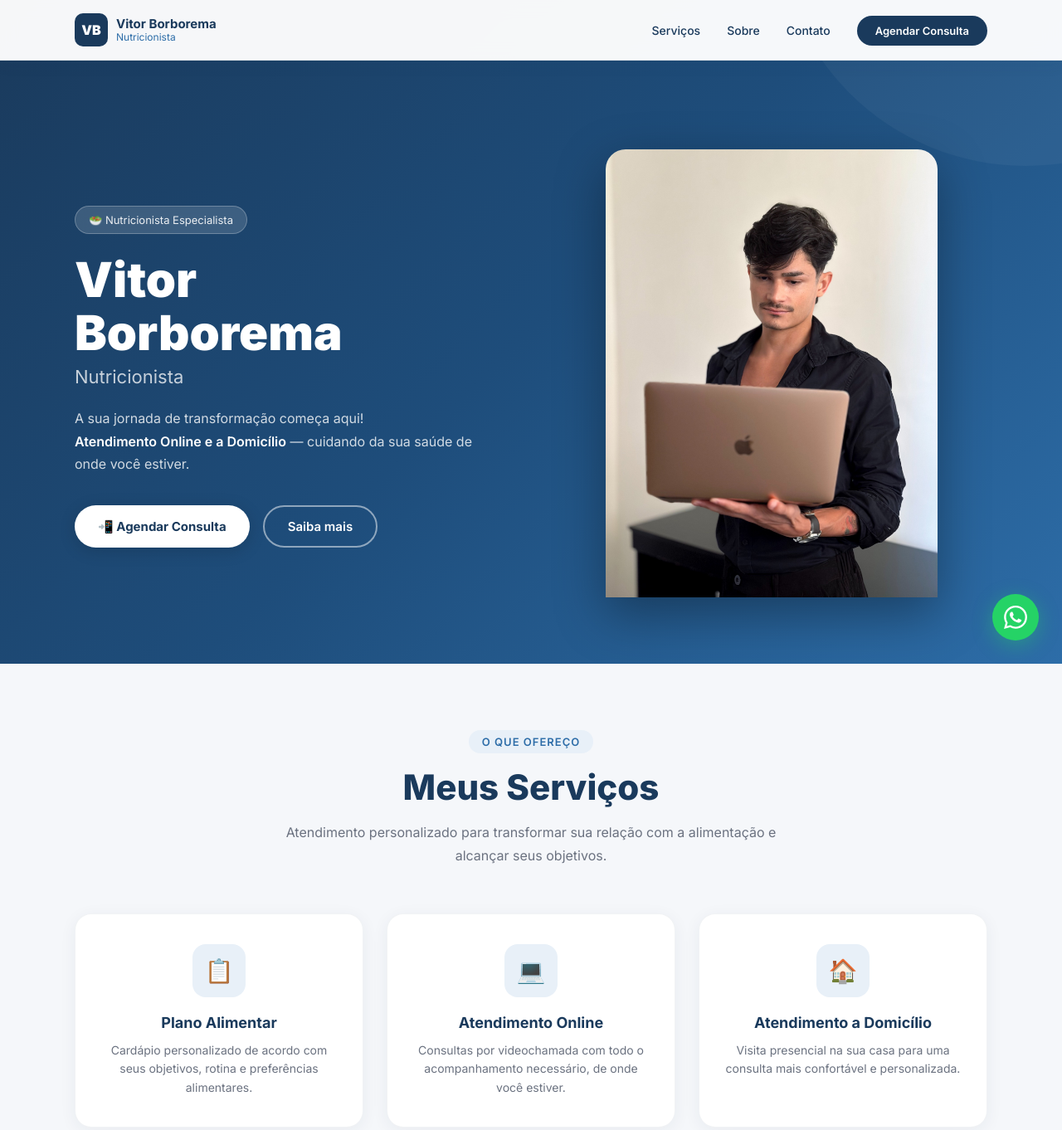
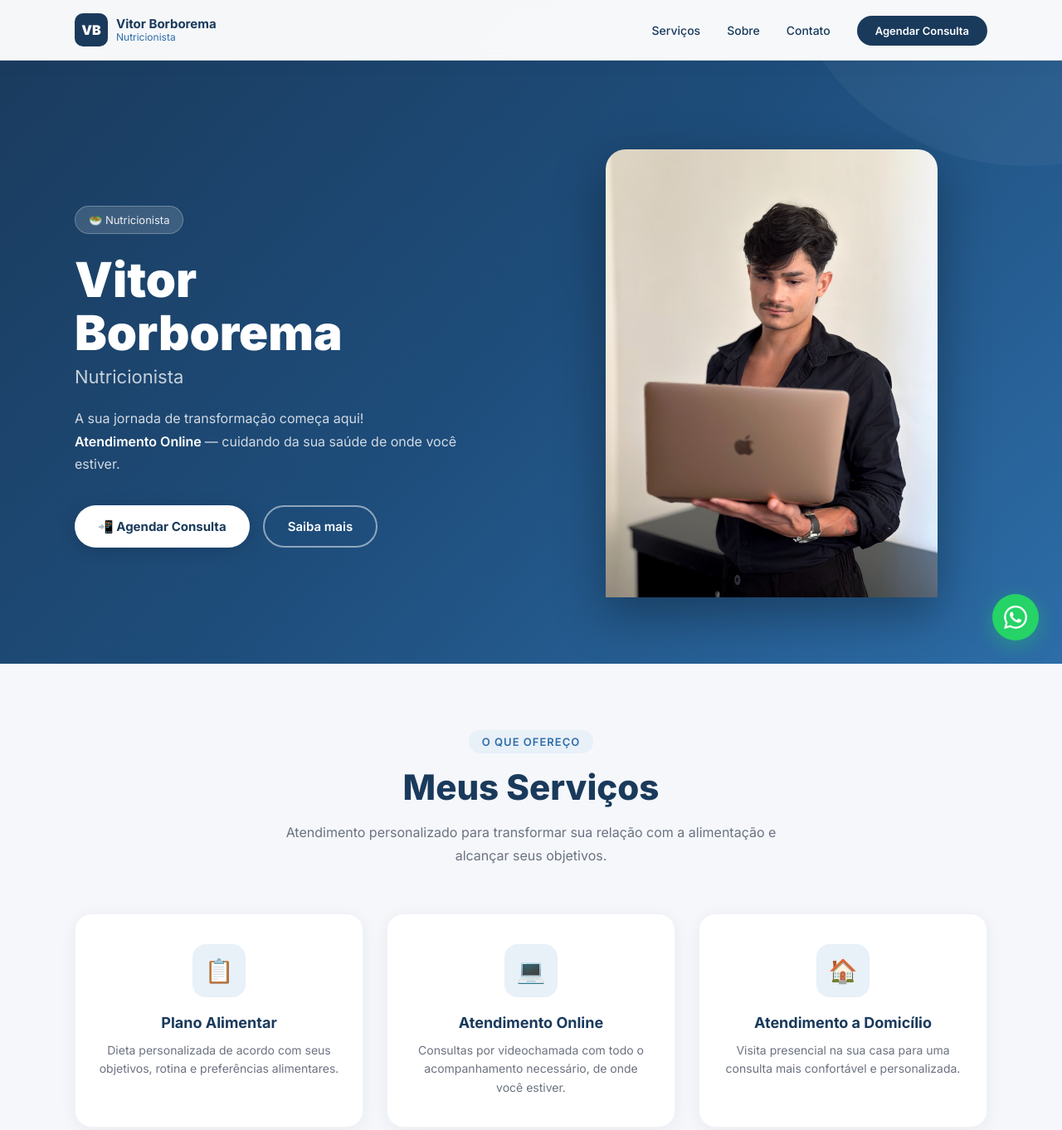
Before and after one commit to yohanmatheus9/vitorborborema, a plain HTML site: page index.html in a window 1280 px wide. Shown: the top 1362 px of the page at 83% size. Drawn offline with Linux system fonts and the light colour scheme.

Commit message:
index.html

```diff
--- a/index.html
+++ b/index.html
@@ -273,12 +273,12 @@
     <section class="hero" id="inicio">
         <div class="hero-container">
             <div class="hero-content fade-in">
-                <div class="hero-badge">🥗 Nutricionista Especialista</div>
+                <div class="hero-badge">🥗 Nutricionista </div>
                 <h1 class="hero-title">Vitor<br>Borborema</h1>
                 <p class="hero-subtitle">Nutricionista</p>
                 <p class="hero-desc">
                     A sua jornada de transformação começa aqui!<br>
-                    <strong>Atendimento Online e a Domicílio</strong> — cuidando da sua saúde de onde você estiver.
+                    <strong>Atendimento Online </strong> — cuidando da sua saúde de onde você estiver.
                 </p>
                 <div class="hero-buttons">
                     <a href="https://wa.me/5531985869142" target="_blank" class="btn-primary">📲 Agendar Consulta</a>
@@ -305,7 +305,7 @@
                 <div class="service-card fade-in">
                     <div class="service-icon">📋</div>
                     <h3 class="service-title">Plano Alimentar</h3>
-                    <p class="service-desc">Cardápio personalizado de acordo com seus objetivos, rotina e preferências alimentares.</p>
+                    <p class="service-desc">Dieta personalizada de acordo com seus objetivos, rotina e preferências alimentares.</p>
                 </div>
                 <div class="service-card fade-in">
                     <div class="service-icon">💻</div>
```
